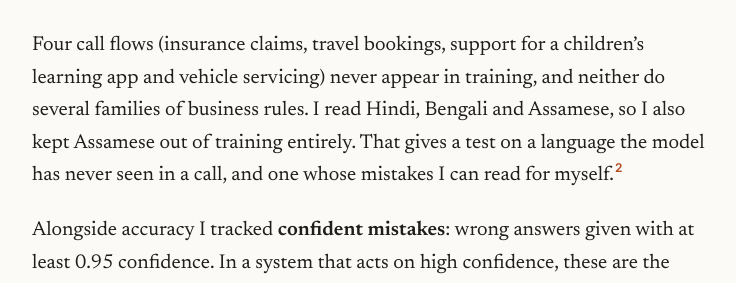
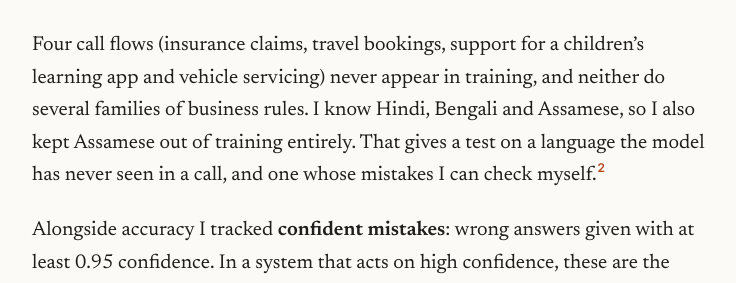
Before and after one commit to 26tanishabanik/26tanishabanik.github.io, a Jekyll site: the page built from _posts/2026-10-25-most-turns-are-easy.md, in a window 1280 px wide and 900 px high, scrolled down 4183 px. Shown: the part 225-508 px from the top of the window, without its empty margins (268-1004 px from the left). Built offline with Jekyll 4.4.1, drawn with Linux system fonts in a browser that asks for light colours.

Commit message:
Reword the note on languages I know

```diff
--- a/_posts/2026-10-25-most-turns-are-easy.md
+++ b/_posts/2026-10-25-most-turns-are-easy.md
@@ -50,7 +50,7 @@ Besides the right answer, the model is trained on pairs of near-identical replie
 
 ## How I tested it
 
-Four call flows (insurance claims, travel bookings, support for a children's learning app and vehicle servicing) never appear in training, and neither do several families of business rules. I read Hindi, Bengali and Assamese, so I also kept Assamese out of training entirely. That gives a test on a language the model has never seen in a call, and one whose mistakes I can read for myself.[^assamese]
+Four call flows (insurance claims, travel bookings, support for a children's learning app and vehicle servicing) never appear in training, and neither do several families of business rules. I know Hindi, Bengali and Assamese, so I also kept Assamese out of training entirely. That gives a test on a language the model has never seen in a call, and one whose mistakes I can check myself.[^assamese]
 
 Alongside accuracy I tracked **confident mistakes**: wrong answers given with at least 0.95 confidence. In a system that acts on high confidence, these are the errors that are most easily overlooked, so every version was checked to keep them low.
 
```
